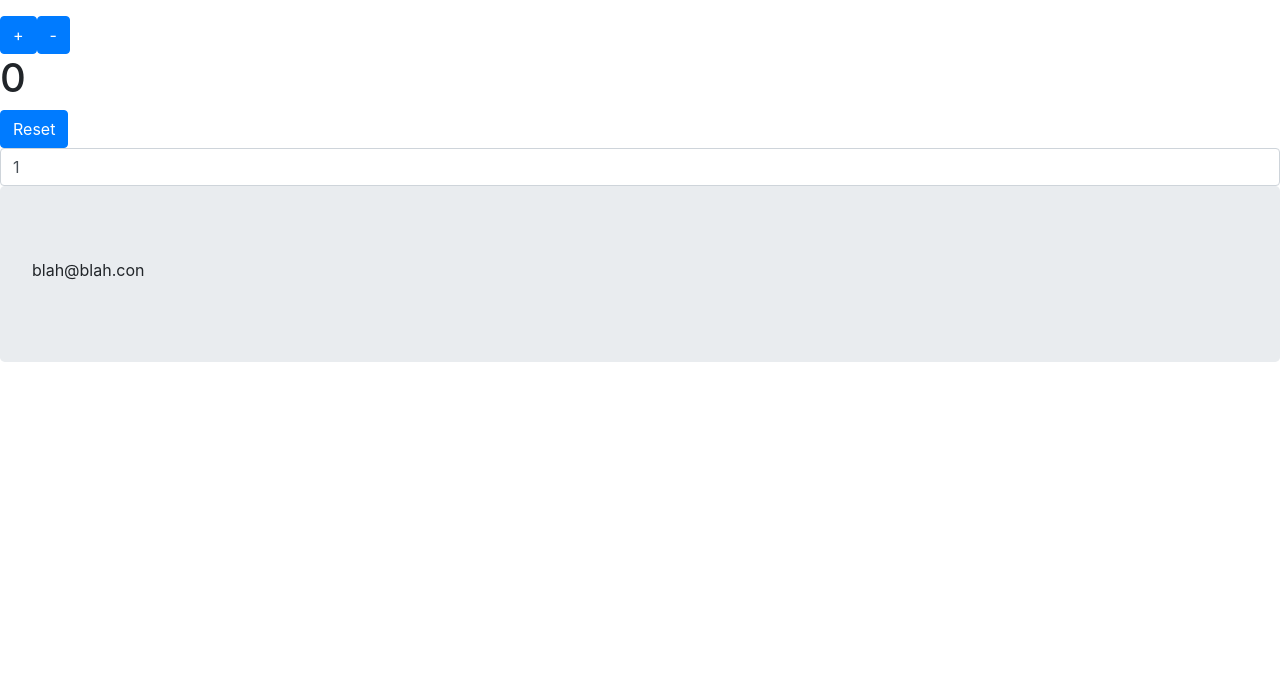
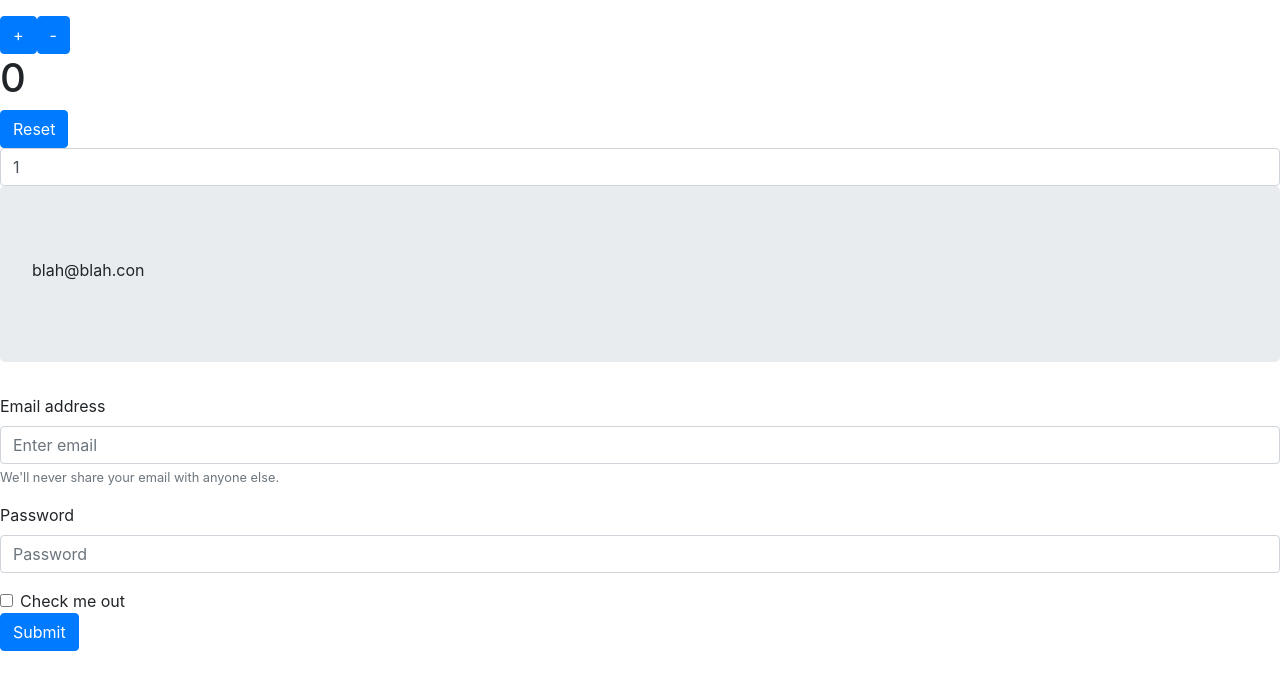
Before and after one commit to JerinBoyd/react-counter, a React (Create React App) app: page / in a window 1280 px wide. Shown: the top 690 px of the page. Built offline with nearby package versions, Linux system fonts and the light colour scheme.

Commit message:
added a loginForm.js added info in login form and then attached it to app.js

```diff
--- a/src/App.js
+++ b/src/App.js
@@ -40,6 +40,7 @@
         <button className='btn btn-primary' onClick={this.reset}>Reset </button>
         <input type="number" className='form-control' onChange={this.handleValueChange} value={this.state.value}/>
         <Email />
+        <LoginForm />
       </div>
 
     );
--- a/src/LoginForm.js
+++ b/src/LoginForm.js
@@ -4,8 +4,25 @@
 class LoginForm extends Component {
     render(){
         return(
-            <div className='jumbotron'>
-            <h1>ASDASD</h1>
+          <div>
+        <form>
+            <div class="form-group">
+                <label for="exampleInputEmail1">Email address</label>
+                <input type="email" class="form-control" id="exampleInputEmail1" aria-describedby="emailHelp" placeholder="Enter email"/>
+                <small id="emailHelp" class="form-text text-muted">We'll never share your email with anyone else.</small>
+            </div>
+            <div class="form-group">
+                <label for="exampleInputPassword1">Password</label>
+                <input type="password" class="form-control" id="exampleInputPassword1" placeholder="Password"/>
+            </div>
+            <div class="form-check">
+                <input type="checkbox" class="form-check-input" id="exampleCheck1"/>
+                <label class="form-check-label" for="exampleCheck1">Check me out</label>
+            </div>
+            <button type="submit" class="btn btn-primary">Submit</button>
+        </form>
+
+
           </div>
         );
     }
```
